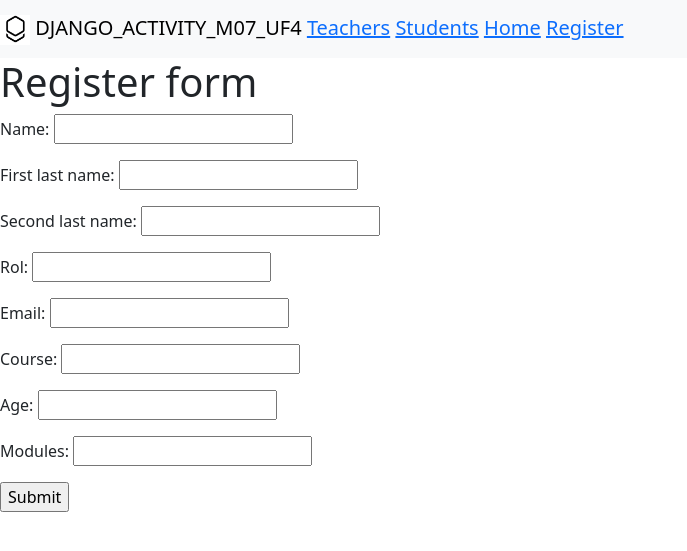
After one commit to cartveroj/M07_UF4, a Django app: page /centre/register_user in a window 1280 px wide. The commit adds this page. Shown: the top 551 px of the page, without its empty margins (0-687 px from the left). Run offline with Django 5.2, Linux system fonts and the light colour scheme.

Commit message:
creacion de form

```diff
--- /dev/null
+++ b/TIC_BCN_VCJ/centre/forms.py
@@ -0,0 +1,7 @@
+from django.forms import ModelForm
+from .models import User
+
+class UserForm(ModelForm):
+    class Meta:
+        model = User
+        fields = '__all__'
--- /dev/null
+++ b/TIC_BCN_VCJ/centre/templates/form.html
@@ -0,0 +1,9 @@
+{% extends 'index.html' %}
+{% block content %}
+<h1>Register form</h1>
+<form action="" method="post">
+    {% csrf_token %}
+    {{ form.as_p}}
+    <input type="submit">
+</form>
+{% endblock %}
--- a/TIC_BCN_VCJ/centre/urls.py
+++ b/TIC_BCN_VCJ/centre/urls.py
@@ -11,4 +11,7 @@ urlpatterns = [
 
     path('students/student/<str:pk>', views.studentInfo, name='student'),
     path('teachers/teacher/<str:pk>', views.teacherInfo, name='teacher'),
+
+    path('register_user', views.user_form, name='user_form'),
+
 ]
--- a/TIC_BCN_VCJ/centre/views.py
+++ b/TIC_BCN_VCJ/centre/views.py
@@ -2,6 +2,7 @@ from django.shortcuts import render
 from django.http import HttpResponse
 from django.template import Context , loader
 from django.shortcuts import render
+from .forms import UserForm
 # Create your views here.
 
 #variables globales
@@ -112,3 +113,8 @@ def studentInfo(request, pk ):
         if i['id'] == pk:
             student_obj = i
     return render(request,'student.html',{'student':student_obj})
+
+def user_form(request):
+    form = UserForm()
+    context = {'form':form}
+    return render(request, 'form.html',context)
--- a/TIC_BCN_VCJ/templates/navbar/navbar.html
+++ b/TIC_BCN_VCJ/templates/navbar/navbar.html
@@ -15,6 +15,7 @@
     <a href="{% url 'teachers' %}">Teachers</a>
     <a href="{% url 'students' %}">Students</a>
     <a href="{% url 'centre' %}">Home</a>
+    <a href="{% url 'user_form' %}">Register</a>
   </div>
 </nav>
 <script src="https://cdn.jsdelivr.net/npm/bootstrap@5.1.2/dist/js/bootstrap.bundle.min.js" integrity="sha384-kQtW33rZJAHjgefvhyyzcGF3C5TFyBQBA13V1RKPf4uH+bwyzQxZ6CmMZHmNBEfJ" crossorigin="anonymous"></script>
```
Also changed, not shown: readme_03.md (added).
